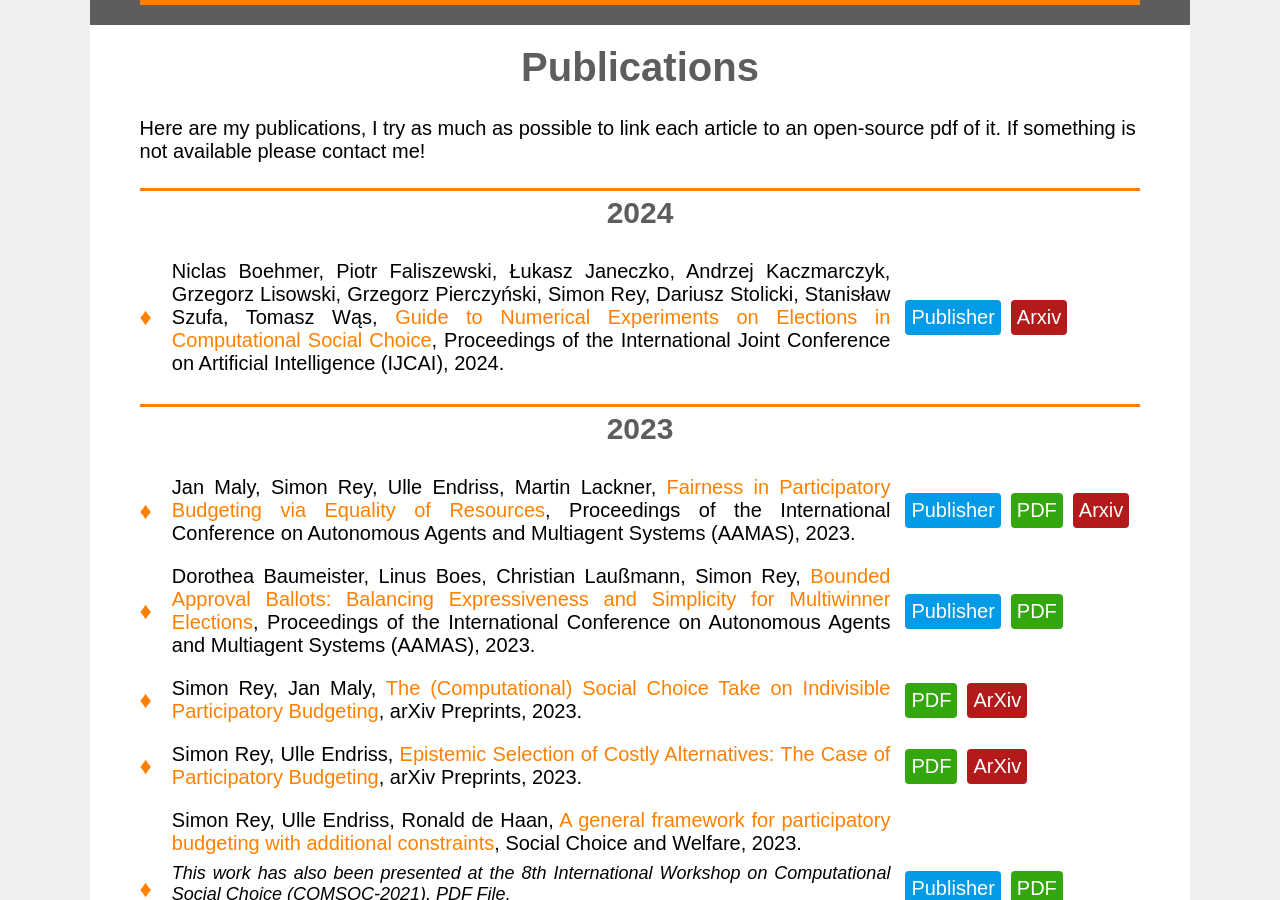
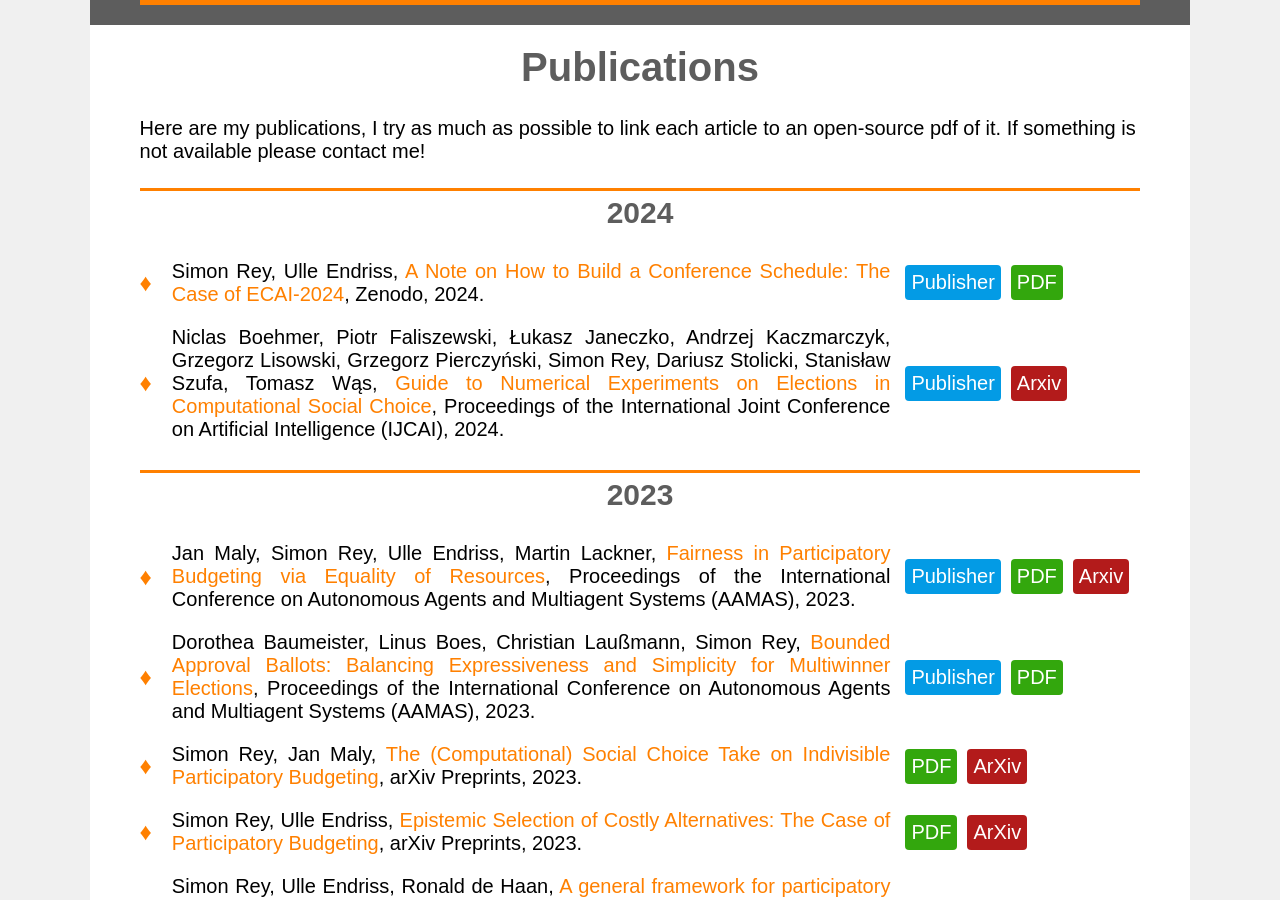
Before and after one commit to Simon-Rey/Personal-Website, a Jekyll site: the page built from docs/publications.md, in a window 1280 px wide and 900 px high, scrolled down 339 px. Built offline with Jekyll 4.4.1, drawn with Linux system fonts in a browser that asks for light colours; some web fonts are replaced.

Commit message:
ECAI Schedule

```diff
--- a/docs/_data/publications.yml
+++ b/docs/_data/publications.yml
@@ -1,3 +1,17 @@
+- authors:
+    - name: "Simon Rey"
+    - name: "Ulle Endriss"
+      webpage: "https://staff.science.uva.nl/u.endriss/"
+  title: "A Note on How to Build a Conference Schedule: The Case of ECAI-2024"
+  published_in: "Zenodo"
+  year: 2024
+  links:
+    - type: "Publisher"
+      url: "https://doi.org/10.5281/zenodo.14019045"
+    - type: "PDF"
+      url: "/assets/publications/ReEn24.pdf"
+
+
 - authors:
     - name: "Niclas Boehmer"
       webpage: "https://sites.google.com/view/niclas-boehmer/home"
```
Also changed, not shown: 1 other file.
